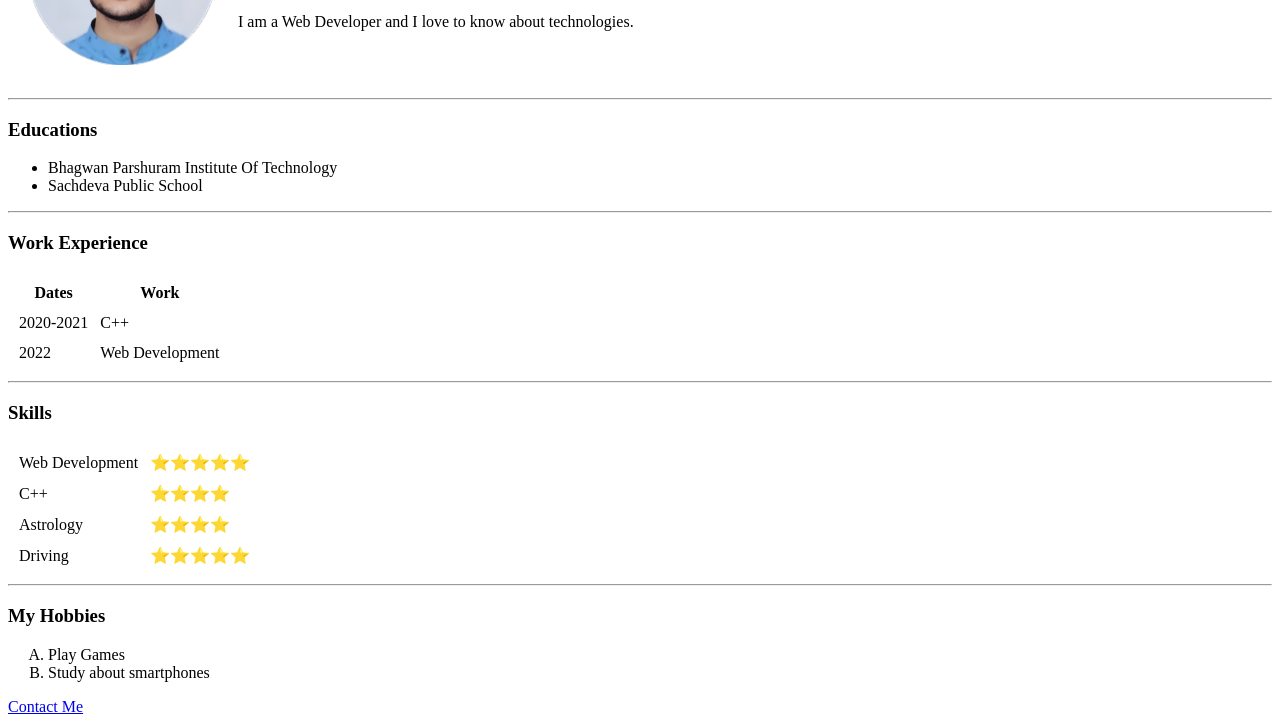
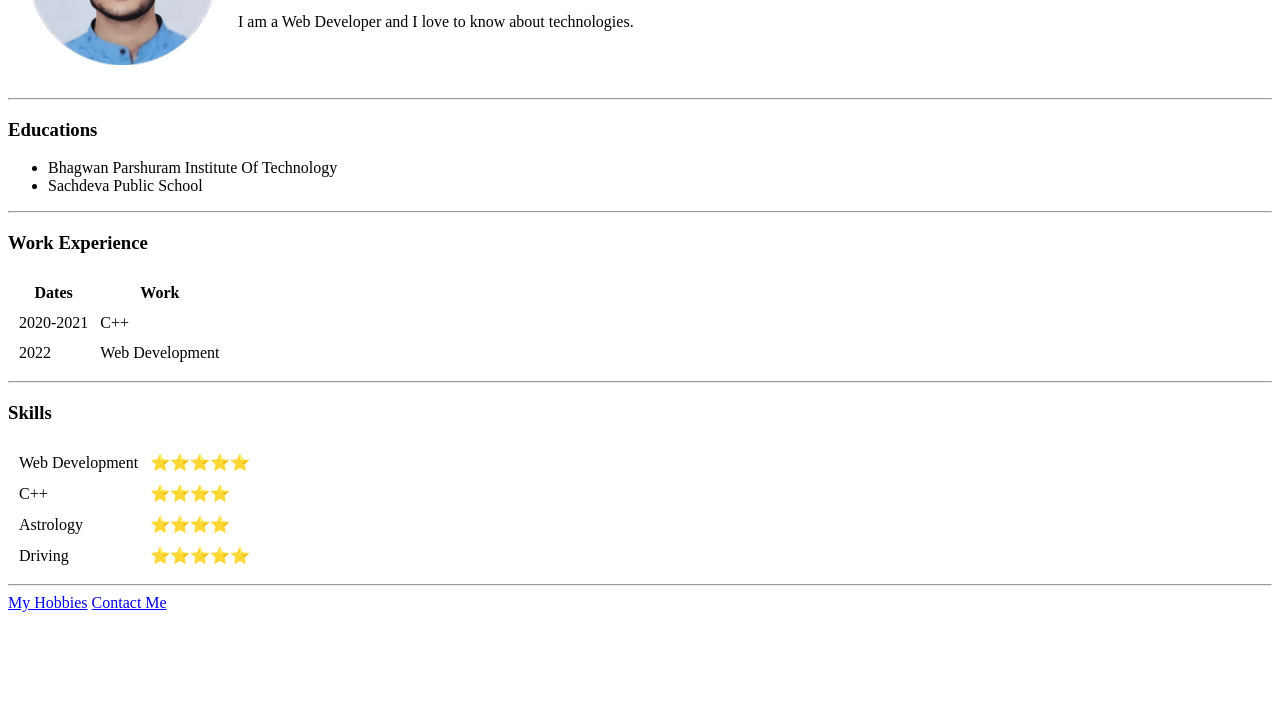
Before and after one commit to Yuvraj-SSingh/CV, a plain HTML site: page index.html in a window 1280 px wide. Shown: the part 161-885 px from the top of the page. After the commit the page ends 800 px from the top, so only its background shows below. Drawn offline with Linux system fonts and the light colour scheme.

Commit message:
Update index.html

```diff
--- a/index.html
+++ b/index.html
@@ -63,11 +63,7 @@
         </tr>
     </table>
     <hr>
-    <h3>My Hobbies</h3>
-    <ol type="A"><!--Can also use simple <ol> to have numbers from 1 2 3 instead of type=-->
-        <li>Play Games</li>
-        <li>Study about smartphones</li>
-    </ol>
+    <a href="hobbies.html">My Hobbies</a>
     <a href="Contact-me.html">Contact Me</a>
 </body>
 </html>
```
